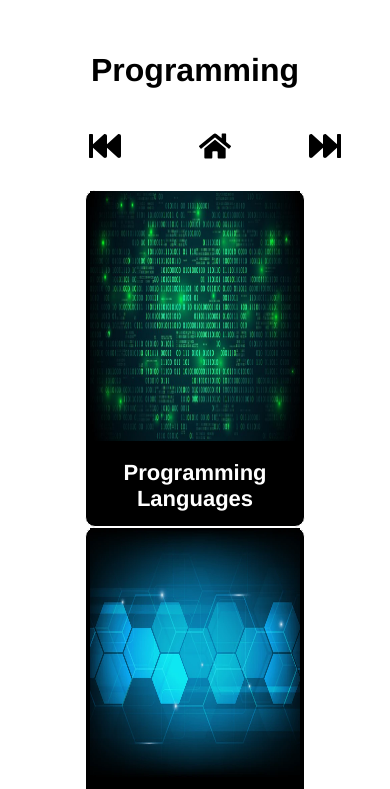
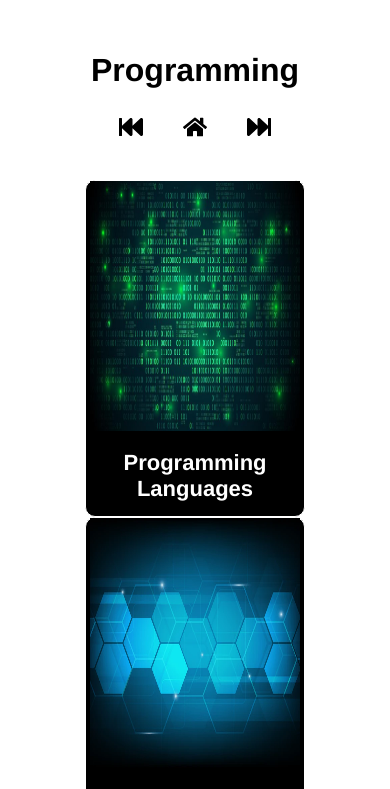
Before and after one commit to MateusHenriqDaSilva/Port, a Next.js app: page /programming in a window 390 px wide. Shown: the top 789 px of the page. Built offline with nearby package versions, Linux system fonts and the light colour scheme.

Commit message:
first commit

```diff
--- a/src/styles/subCabecalhoProgramming.module.css
+++ b/src/styles/subCabecalhoProgramming.module.css
@@ -21,7 +21,8 @@
     .ContainerGlobal {
         display: flex;
         height: 30px;
-        padding: 50px 10px 10px 50px;
+        padding: 30px 120px 20px 120px;
+        font-size: 12px;
         justify-content: center;
         align-items: center;
         text-align: center;
```
